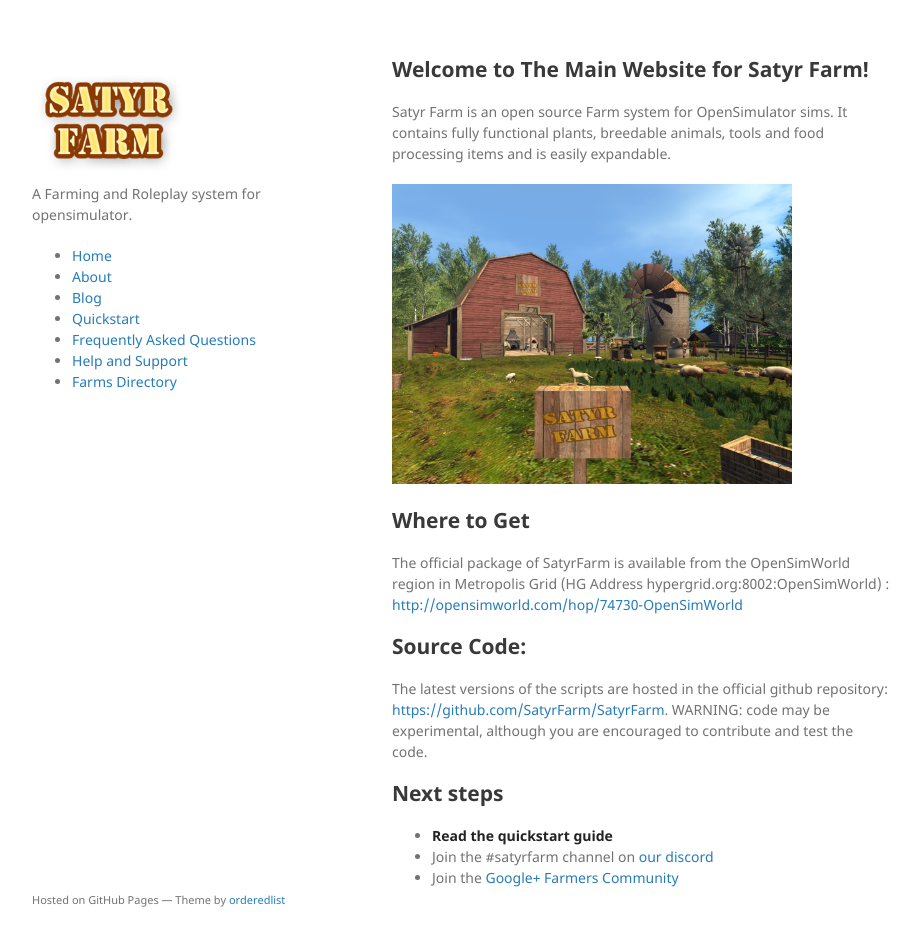
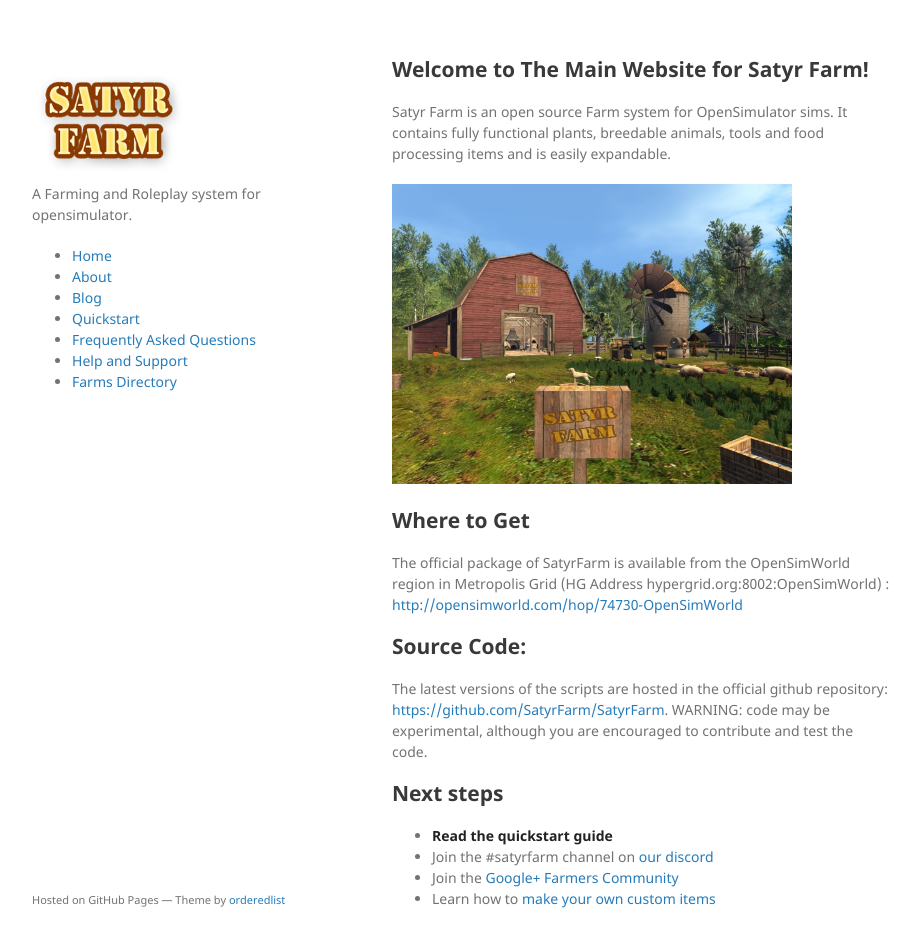
Before and after one commit to SatyrFarm/SatyrFarm.github.io, a Jekyll site: the page built from index.md, in a window 1280 px wide and 979 px high. Shown: the top 947 px of the window, without its empty margins (178-1098 px from the left). Built offline with Jekyll 4.4.1, drawn with Linux system fonts in a browser that asks for light colours; our own code applies the rules of GitHub Pages for plain Markdown files.

Commit message:
Update index.md

```diff
--- a/index.md
+++ b/index.md
@@ -13,3 +13,4 @@ The latest versions of the scripts are hosted in the official github repository:
 - <a href="/quickstart"><strong>Read the quickstart guide</strong></a>
 - Join the #satyrfarm channel on <a href="https://discord.gg/xf9smv7">our discord</a>
 - Join the <a href="https://plus.google.com/communities/105311550018643513376">Google+ Farmers Community</a>
+- Learn how to <a href="/devguide">make your own  custom items</a>
```
